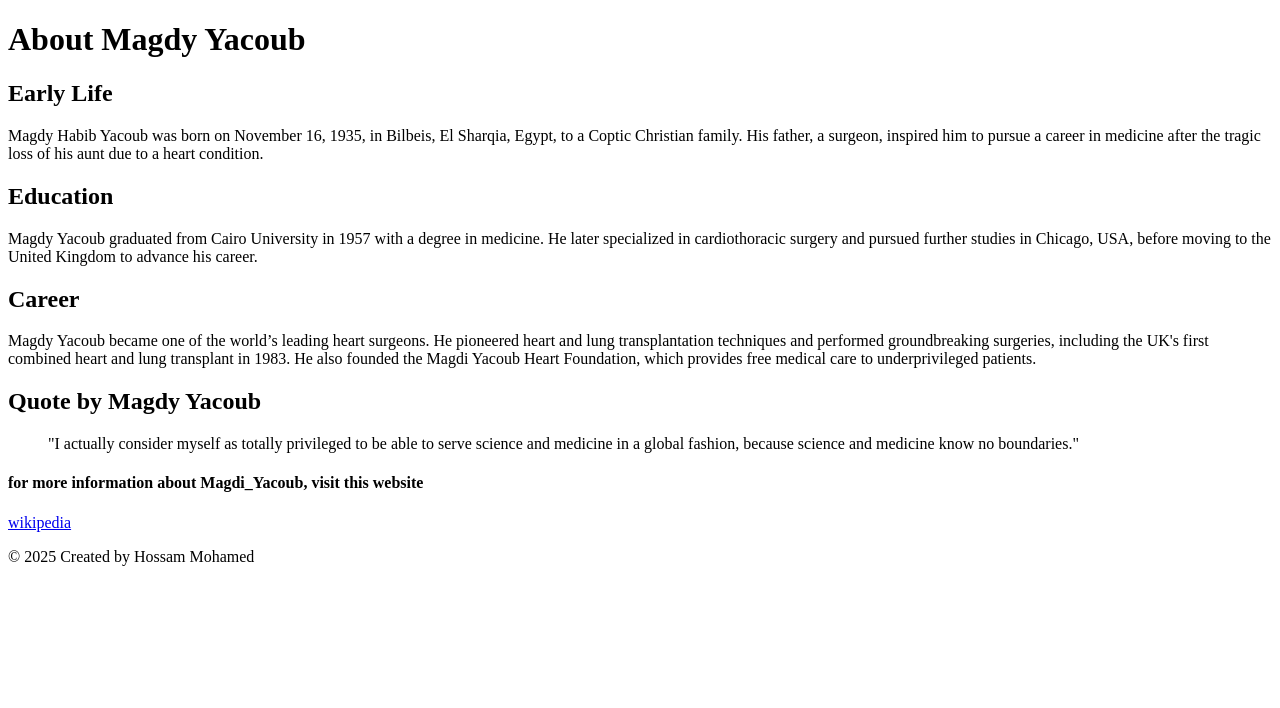
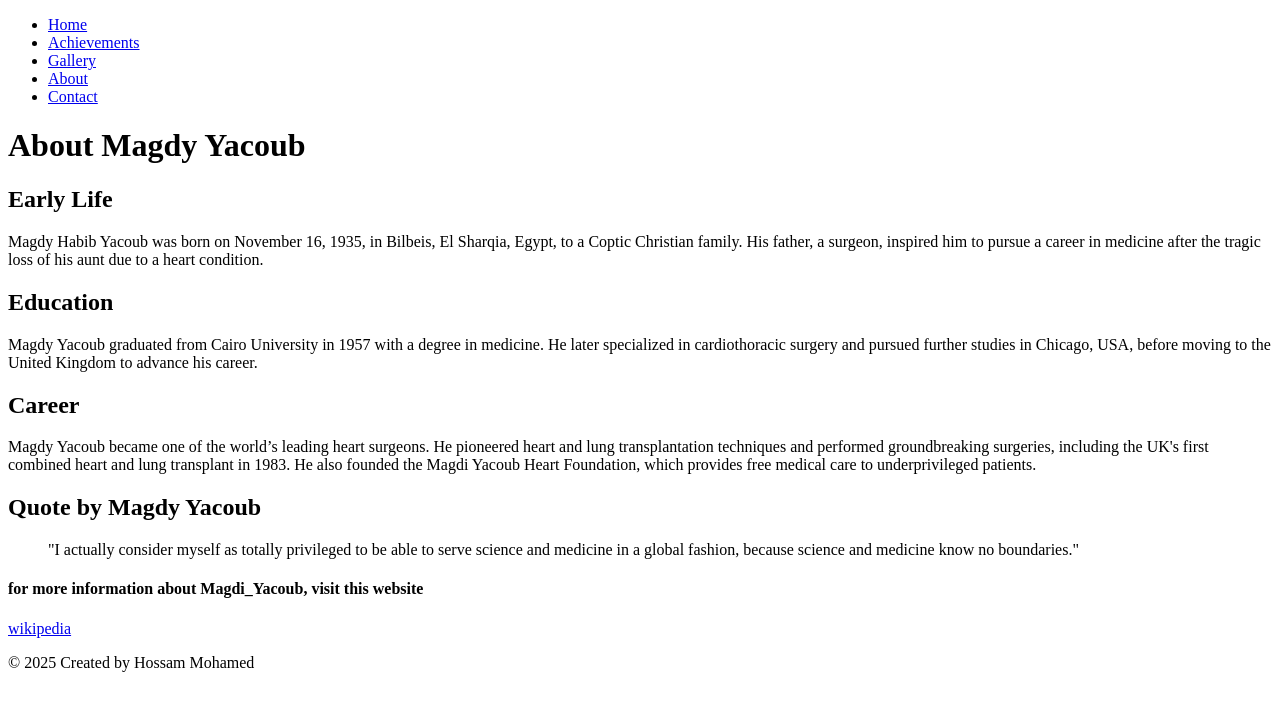
Before and after one commit to Hossam-abdalla/about-magdy-yacoub, a plain HTML site: page pages/About.html in a window 1280 px wide. Drawn offline with Linux system fonts and the light colour scheme.

Commit message:
Update About.html

```diff
--- a/pages/About.html
+++ b/pages/About.html
@@ -6,7 +6,15 @@
         <link rel="icon" href="../assets/heart-svgrepo-com.svg">
     </head>
     <body>
-
+        <nav>
+            <ul>
+                <li><a href="../index.html">Home</a></li>
+                <li><a href="Achievements.html">Achievements</a></li>
+                <li><a href="Gallery.html">Gallery</a></li>
+                <li><a href="About.html">About</a></li>
+                <li><a href="Contact.html">Contact</a></li>
+            </ul>
+        </nav>
         <header>
             <h1>About Magdy Yacoub</h1>
         </header>
```
